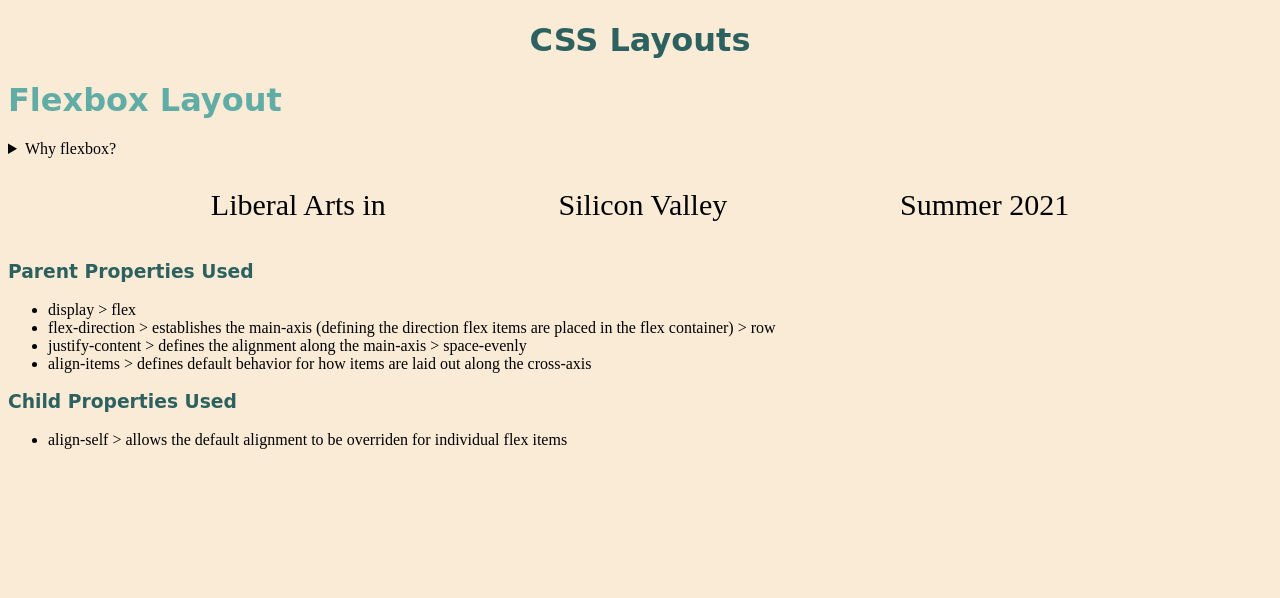
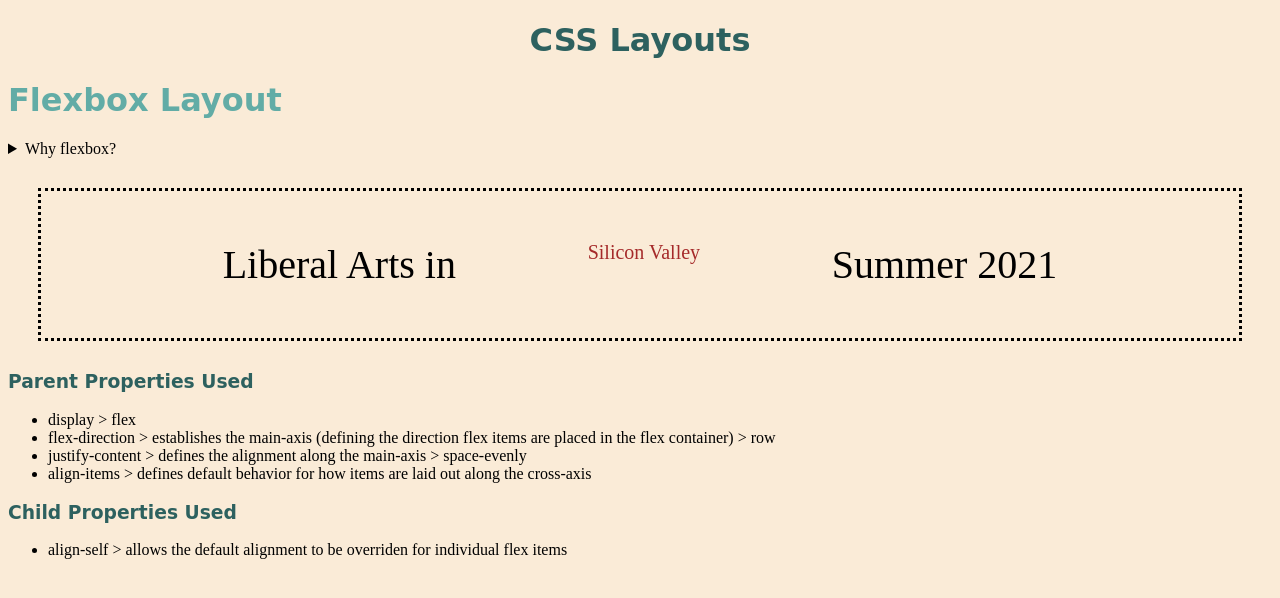
Before and after one commit to Victoria-Marsi/Research-Spring, a plain HTML site: page index.html in a window 1280 px wide. Drawn offline with Linux system fonts and the light colour scheme.

Commit message:
flexbox second commit

```diff
--- a/index.html
+++ b/index.html
@@ -15,9 +15,9 @@
         <p>Provides a more efficient way to layout, align, and distribute space among items in a container</p>
     </details>
     <div class="flex-container">
-        <div class="item1">Liberal Arts in</div>
-        <div class="item2">Silicon Valley</div>
-        <div class="item3">Summer 2021</div>
+        <div class="item-one">Liberal Arts in</div>
+        <div class="item-two">Silicon Valley</div>
+        <div class="item-three">Summer 2021</div>
     </div>
     <h3 class="parent-prop">Parent Properties Used</h6>
     <ul>
--- a/main.css
+++ b/main.css
@@ -18,21 +18,26 @@ body{
     color:rgba(28, 85, 85, 0.925);
     font-family: 'ZCOOL KuaiLe', cursive;
 }
-.flex-container{
-    margin: 10px;
-    padding: 20px;
-    font-size: 30px;
+ .flex-container{
+    border: dotted;
+    margin: 30px;
+    padding: 50px;
+    font-size: 40px;
     display: flex;
     flex-direction: row;
     justify-content: space-evenly;
     align-items: baseline;
-}
-.item2{
-    align-self: flex-end;
-}
+ }
+ .item-two{
+    color: brown;
+    font-size: 20px;
+    align-self: flex-start;
+ }
+
 details{
     font-size: medium;
 }
+
 ul{
     font-size: medium;
 }
```
